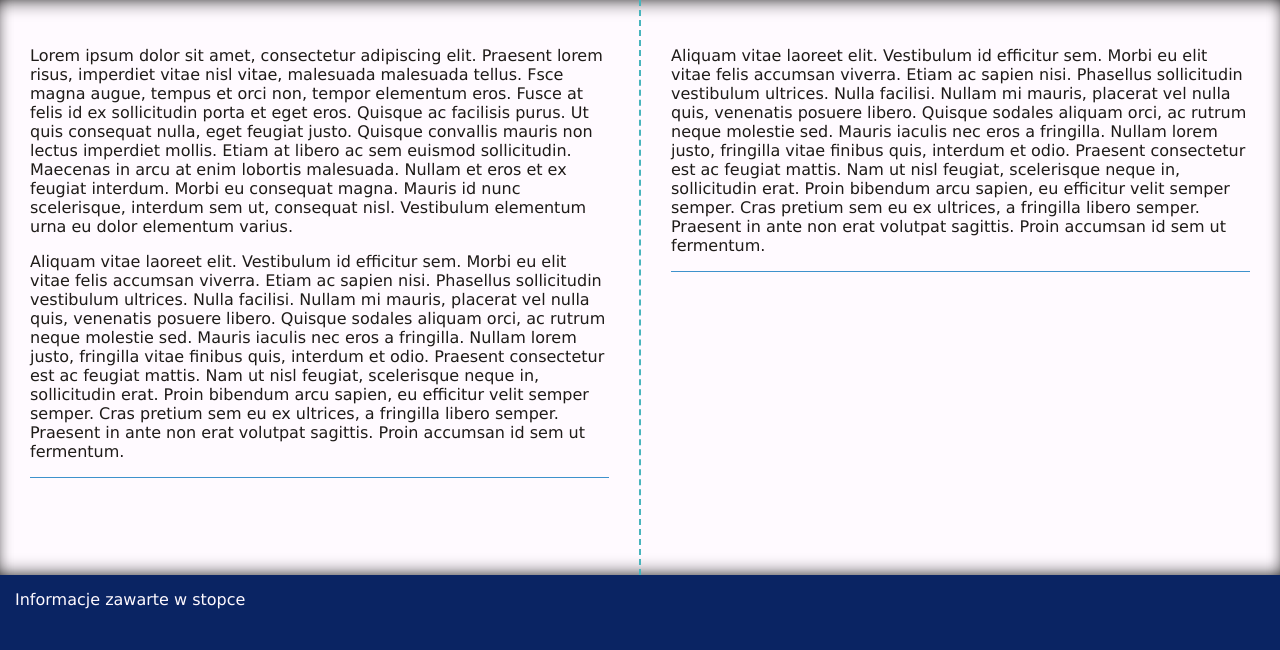
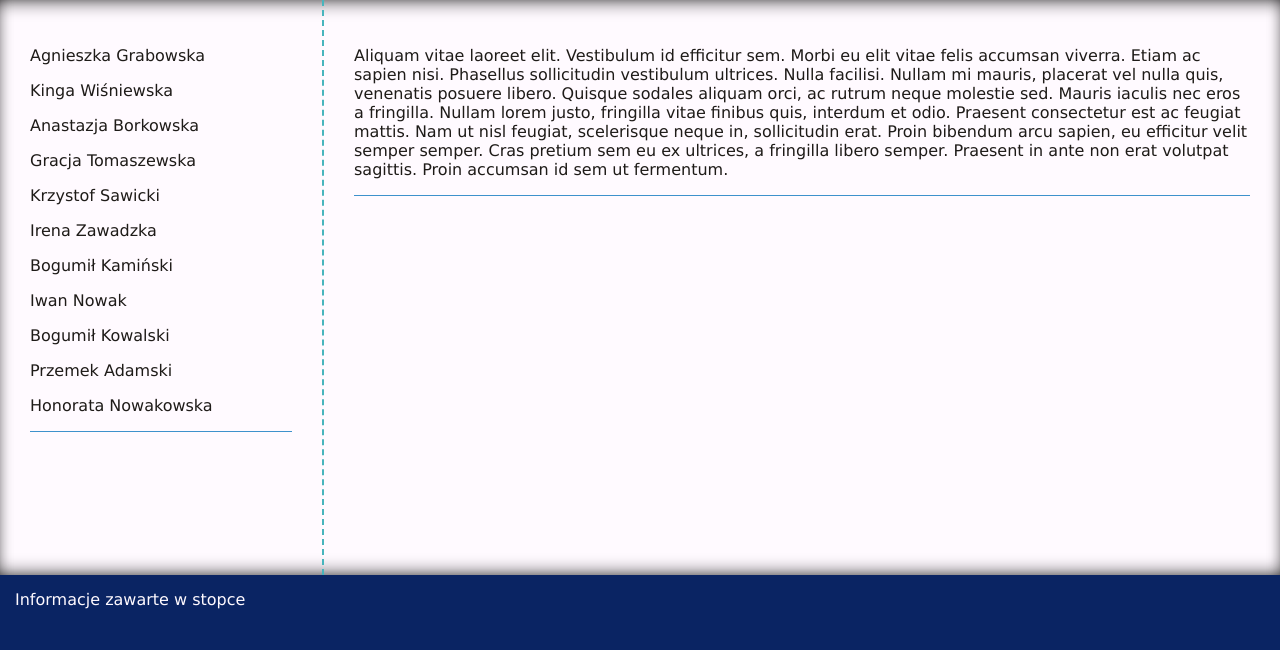
Before and after one commit to KacperK9/django_przychodnia, a Django app: template templates/info.html in a window 1280 px wide. Shown: the part 150-800 px from the top of the page. Run offline with Django 3.2, Linux system fonts and the light colour scheme; the template is opened without the code that fills it: values that come from a table or form of the project are taken from there, others are empty; data comes from the database, SQL or seed files in the repository.

Commit message:
info page connected to the database

```diff
--- a/projekt/urls.py
+++ b/projekt/urls.py
@@ -20,7 +20,7 @@ from django.conf.urls.static import static
 
 urlpatterns = [
     path('admin/', admin.site.urls),
-    path('start', include('start.urls')),
-    path('info', include('start.urls')),
+    path('start/', include('start.urls')),
+    path('info/', include('start.urls')),
     path('', include('start.urls'))
 ]
--- a/start/models.py
+++ b/start/models.py
@@ -8,6 +8,9 @@ class Lekarz(models.Model):
     dataUrodzenia = models.DateField()
     PESEL = models.CharField(max_length=11)
     specjalizacja = models.CharField(max_length=255, blank=True)
+
+    def __str__(self):
+        return self.imie+' '+self.nazwisko+'('+self.specjalizacja+')'
 
     class Meta:
         verbose_name_plural = "Lekarz"
@@ -49,6 +52,10 @@ class Pacjent(models.Model):
     data_urodzenia = models.DateField()
     PESEL = models.CharField(max_length=11)
     idChoroba = models.ForeignKey(to=Choroba, on_delete=models.SET_NULL, blank=True, null=True)
+
+    def __str__(self):
+        return self.imie+' '+self.nazwisko
+
     class Meta:
         verbose_name_plural = "Pacjent"
 
--- a/start/static/css/main.css
+++ b/start/static/css/main.css
@@ -79,6 +79,7 @@ section {
 aside {
     flex-grow: 1;
     padding: 30px;
+    max-width: 70%;
 }
 
 aside:nth-child(odd) {
--- a/start/views.py
+++ b/start/views.py
@@ -1,10 +1,14 @@
 from django.shortcuts import render
 from django.http import HttpResponse
 
+from django.db import models
+
+from start.models import Pacjent
 # Create your views here.
 
 def f_start(request):
     return render(request, 'start.html')
 
 def f_info(request):
-    return render(request, 'info.html')
+    pacjenci = Pacjent.objects.all()
+    return render(request, 'info.html', {'pacjenci_all':pacjenci})
--- a/templates/info.html
+++ b/templates/info.html
@@ -28,18 +28,9 @@
 
     <section>
         <aside>
-            <p>
-                Lorem ipsum dolor sit amet, consectetur adipiscing elit. Praesent lorem risus, imperdiet vitae nisl vitae, malesuada malesuada tellus.
-                Fsce magna augue, tempus et orci non, tempor elementum eros. Fusce at felis id ex sollicitudin porta et eget eros. Quisque ac facilisis purus. Ut quis consequat nulla, eget feugiat justo. Quisque convallis mauris non lectus imperdiet mollis. Etiam at libero ac sem euismod sollicitudin. Maecenas in arcu at enim lobortis malesuada.
-                Nullam et eros et ex feugiat interdum. Morbi eu consequat magna. Mauris id nunc scelerisque, interdum sem ut, consequat nisl.
-                Vestibulum elementum urna eu dolor elementum varius.
-            </p>
-            <p>
-                Aliquam vitae laoreet elit. Vestibulum id efficitur sem. Morbi eu elit vitae felis accumsan viverra. Etiam ac sapien nisi.
-                Phasellus sollicitudin vestibulum ultrices. Nulla facilisi. Nullam mi mauris, placerat vel nulla quis, venenatis posuere libero.
-                Quisque sodales aliquam orci, ac rutrum neque molestie sed. Mauris iaculis nec eros a fringilla. Nullam lorem justo, fringilla vitae finibus quis, interdum et odio. Praesent consectetur est ac feugiat mattis. Nam ut nisl feugiat, scelerisque neque in, sollicitudin erat. Proin bibendum arcu sapien, eu efficitur velit semper semper. Cras pretium sem eu ex ultrices, a fringilla libero semper. Praesent in ante non erat volutpat sagittis. Proin accumsan id sem ut fermentum.
-            </p>
-
+            {% for rekord in pacjenci_all %}
+                <p>{{ rekord.imie }} {{rekord.nazwisko}} </p>
+            {% endfor %}
         </aside>
 
         <aside>
```
Also changed, not shown: start/urls.py (line endings or trailing spaces).
